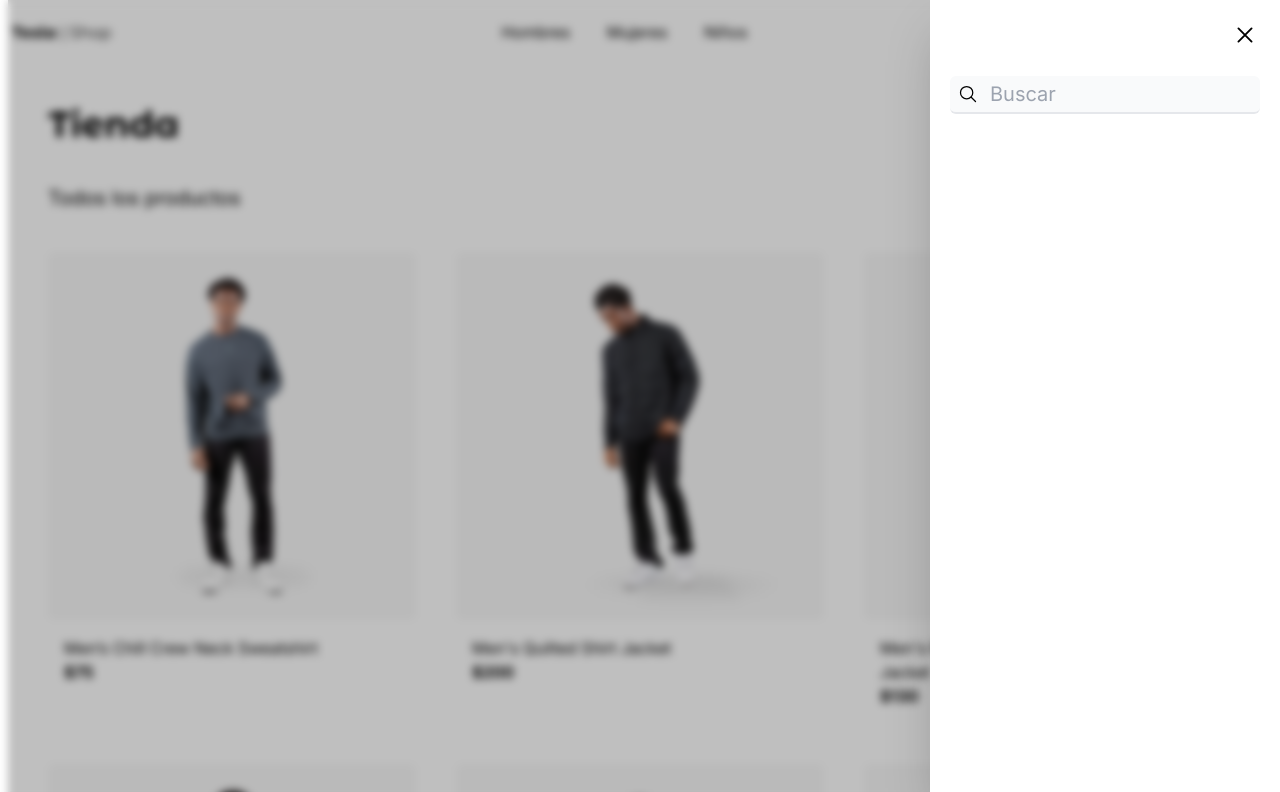
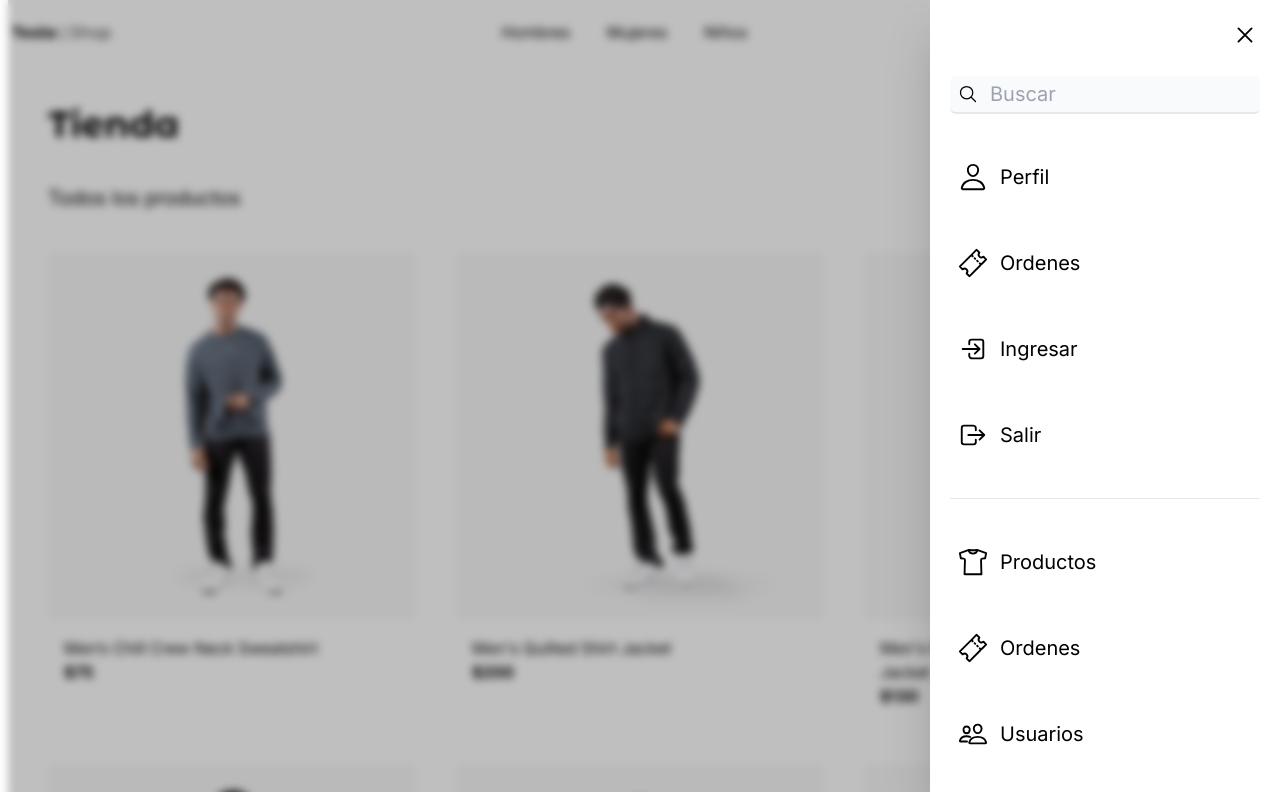
Before and after one commit to edgjoa-dev/ecomerce-tesla, a Next.js app: page / in a window 1280 px wide. Shown: the top 792 px of the page. Built offline with nearby package versions, Linux system fonts and the light colour scheme.

Commit message:
Dev TES-29 | 199-Side-Menú-Opciones-Icons: Adición de opciones de menú  en side menu

```diff
--- a/src/components/ui/sidebar/Sidebar.tsx
+++ b/src/components/ui/sidebar/Sidebar.tsx
@@ -1,11 +1,12 @@
 'use client'
+import Link from 'next/link'
 import React from 'react'
-import { IoCloseOutline, IoSearchOutline } from 'react-icons/io5'
+import { IoCloseOutline, IoLogInOutline, IoLogOutOutline, IoPeopleOutline, IoPersonOutline, IoSearchOutline, IoShirtOutline, IoTicketOutline } from 'react-icons/io5'
 
 export const Sidebar = () => {
     return (
         <div>
-        {/* Background Black */}
+            {/* Background Black */}
             <div
                 className='fixed top-0 w-screen h-screen z-10 bg-black opacity-25'
             />
@@ -21,18 +22,80 @@
                 <IoCloseOutline
                     size={30}
                     className='absolute top-5 right-5 cursor-pointer'
-                    onClick={ ()=> alert('Close') }
+                    onClick={() => alert('Close')}
                 />
 
                 {/* input search */}
                 <div className='relative mt-14'>
-                    <IoSearchOutline size={20} className='absolute top-2 left-2'/>
+                    <IoSearchOutline size={20} className='absolute top-2 left-2' />
                     <input
                         type='text'
                         placeholder='Buscar'
                         className='w-full rounded-md bg-gray-50 pl-10 py-1 pr-10 border-b-2 text-xl border-gray-200 focus:outline-none focus:border-blue-400 hover:border-blue-200 transition-all'
                     />
                 </div>
+
+                {/* Opciones de Menu */}
+                <Link
+                    href="/"
+                    className="flex items-center mt-10 p-2 hover:bg-gray-100 rounded transition-all"
+                >
+                    <IoPersonOutline size={30} />
+                    <span className="ml-3 text-xl">Perfil</span>
+                </Link>
+
+                <Link
+                    href="/"
+                    className="flex items-center mt-10 p-2 hover:bg-gray-100 rounded transition-all"
+                >
+                    <IoTicketOutline size={30} />
+                    <span className="ml-3 text-xl">Ordenes</span>
+                </Link>
+
+                <Link
+                    href="/"
+                    className="flex items-center mt-10 p-2 hover:bg-gray-100 rounded transition-all"
+                >
+                    <IoLogInOutline size={30} />
+                    <span className="ml-3 text-xl">Ingresar</span>
+                </Link>
+
+                <Link
+                    href="/"
+                    className="flex items-center mt-10 p-2 hover:bg-gray-100 rounded transition-all"
+                >
+                    <IoLogOutOutline size={30} />
+                    <span className="ml-3 text-xl">Salir</span>
+                </Link>
+
+                {/* Line Separator */}
+                <div className="w-full h-px bg-gray-200 my-10" />
+
+
+                <Link
+                    href="/"
+                    className="flex items-center mt-10 p-2 hover:bg-gray-100 rounded transition-all"
+                >
+                    <IoShirtOutline size={30} />
+                    <span className="ml-3 text-xl">Productos</span>
+                </Link>
+
+                <Link
+                    href="/"
+                    className="flex items-center mt-10 p-2 hover:bg-gray-100 rounded transition-all"
+                >
+                    <IoTicketOutline size={30} />
+                    <span className="ml-3 text-xl">Ordenes</span>
+                </Link>
+
+                <Link
+                    href="/"
+                    className="flex items-center mt-10 p-2 hover:bg-gray-100 rounded transition-all"
+                >
+                    <IoPeopleOutline size={30} />
+                    <span className="ml-3 text-xl">Usuarios</span>
+                </Link>
+
             </nav>
         </div>
     )
```
